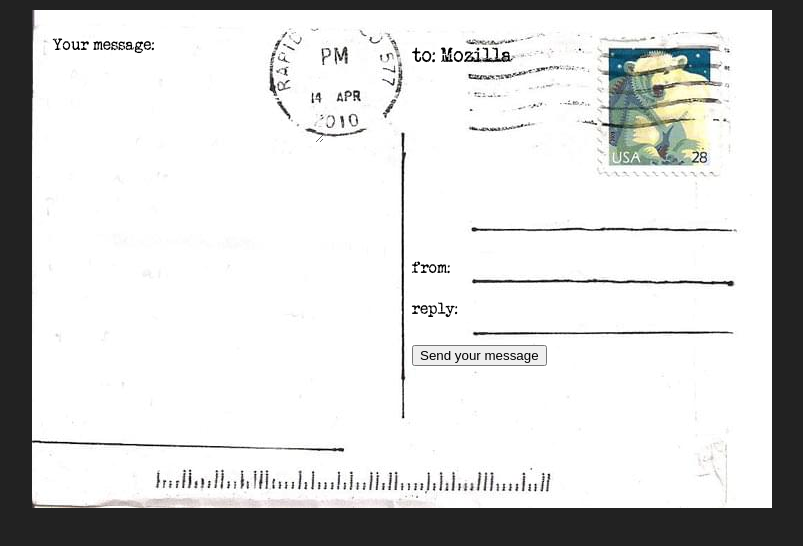
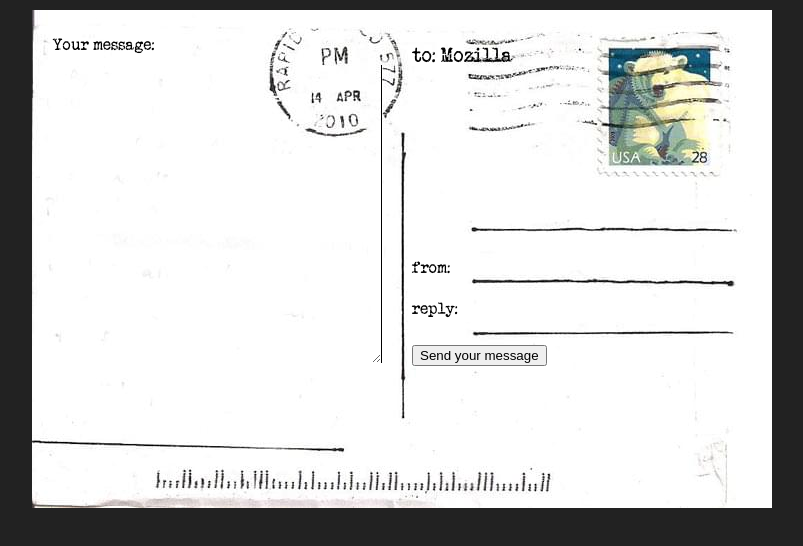
Before and after one commit to cheng-moo/Simple-Form-Project, a plain HTML site: page index.html in a window 1280 px wide. Shown: the whole page, without its empty margins (238-1041 px from the left). Drawn offline with Linux system fonts and the light colour scheme; files whose address does not match are found by name.

Commit message:
Tweaking the textarea

```diff
--- a/style.css
+++ b/style.css
@@ -57,3 +57,13 @@ input:focus, textarea:focus {
     background: rgba(0,0,0,.1);
     border-radius: 5px;
 }
+textarea {
+    display: block;
+    padding: 10px;
+    margin: 10px 0 0 -10px;
+    width: 100%;
+    height: 90%;
+    border-right: 1px solid;
+    /* resize: none; */
+    overflow: auto;
+}
```
